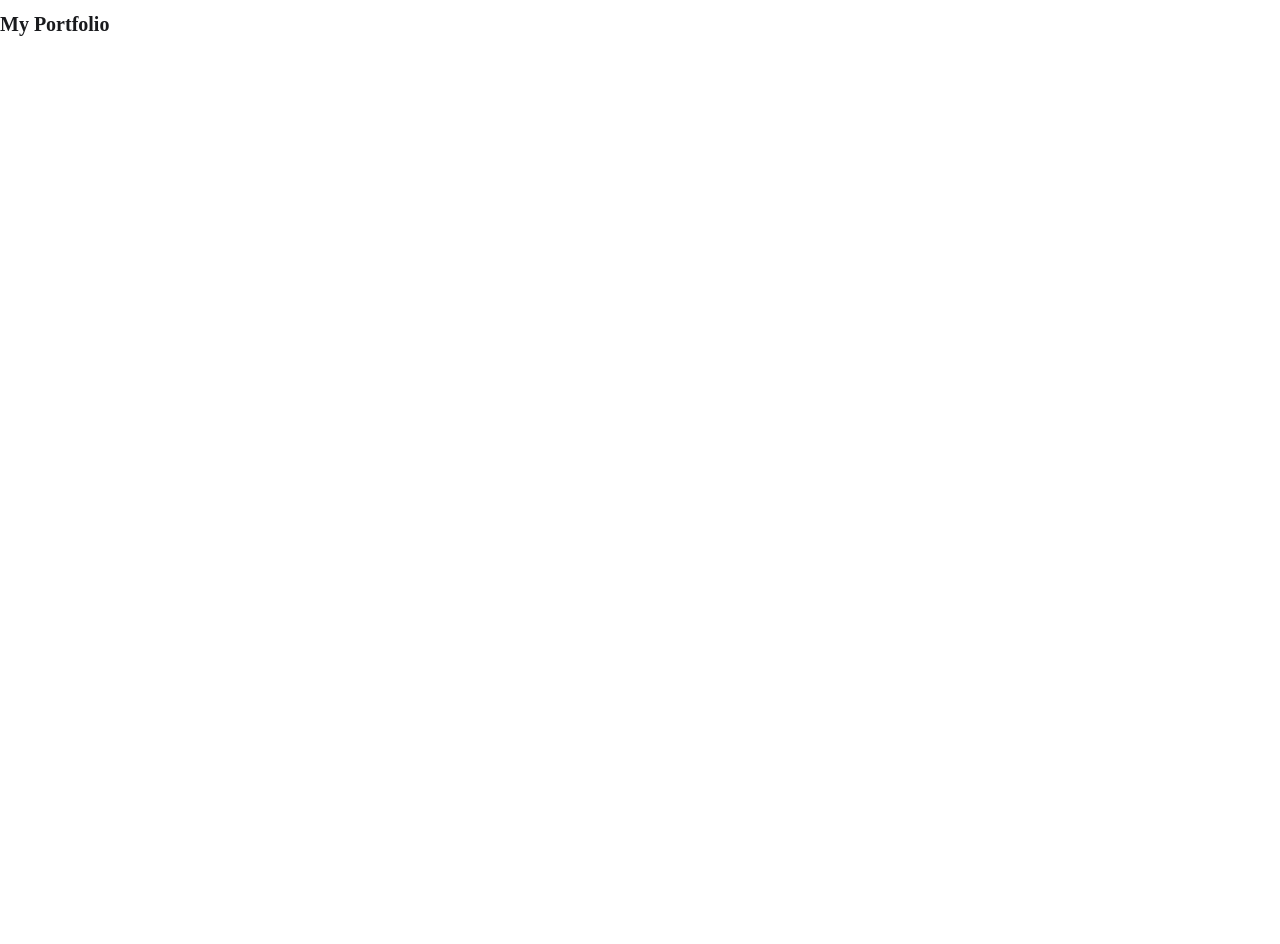
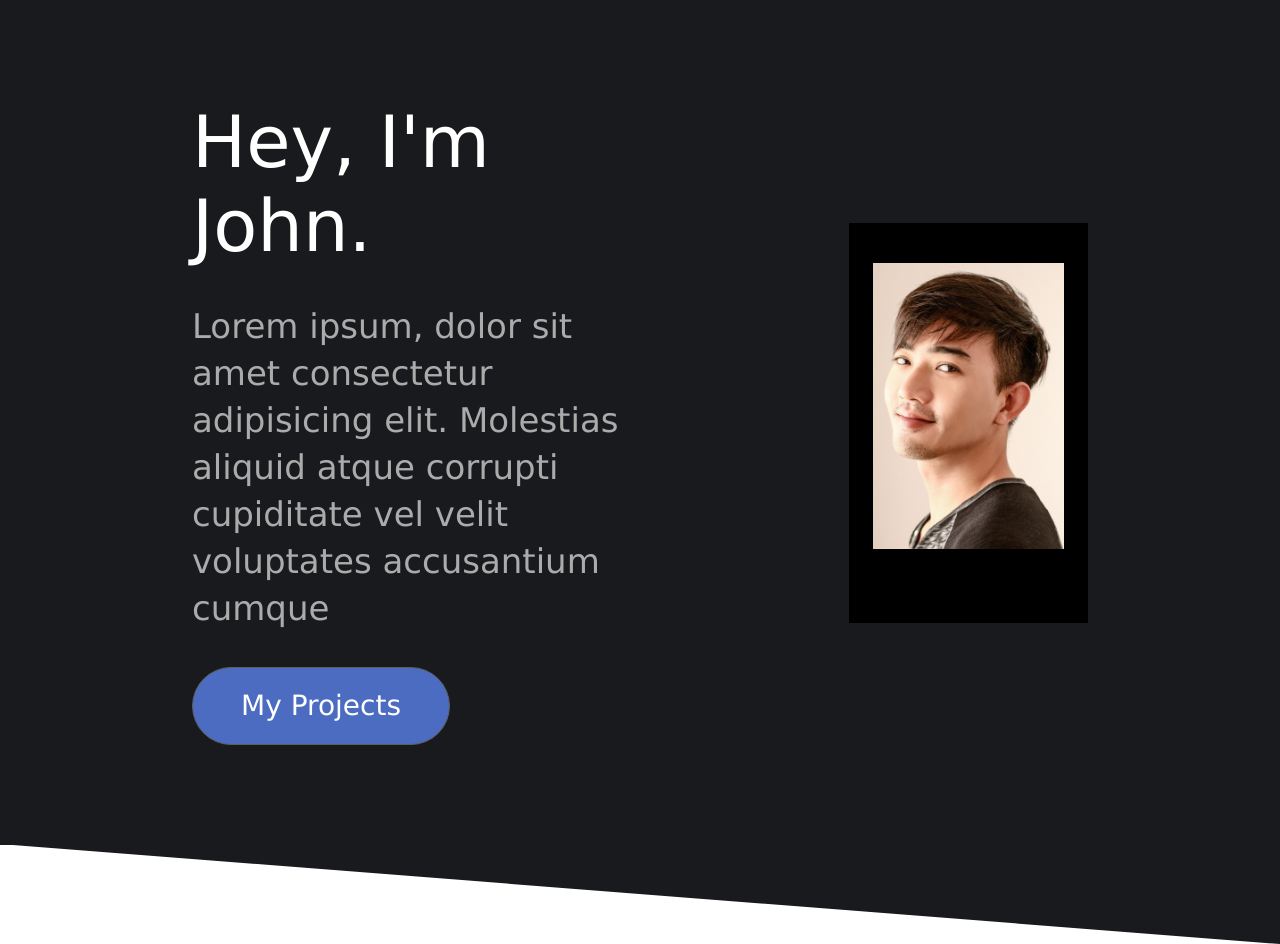
Before and after one commit to danielagenaro98/portfolio, a plain HTML site: page index.html in a window 1280 px wide. Before the commit the page ends 800 px from the top, so only its background shows below. Drawn offline with Linux system fonts and the light colour scheme.

Commit message:
main section

```diff
--- a/index.html
+++ b/index.html
@@ -9,6 +9,15 @@
   <link rel="stylesheet" href="./style.css">
 </head>
 <body>
-  <h1 class="title">My Portfolio</h1>
+  <section id="main-section">
+    <div class="personal-information">
+      <h2 class="title">Hey, I'm John.</h2>
+      <p>Lorem ipsum, dolor sit amet consectetur adipisicing elit. Molestias aliquid atque corrupti cupiditate vel velit voluptates accusantium cumque</p>
+      <button class="primary-btn">My Projects</button>
+    </div>
+    <div class="personal-photo">
+        <img src="/img/John.jpg" alt="John Doe">
+    </div>
+  </section>
 </body>
 </html>
--- a/reset.css
+++ b/reset.css
@@ -16,3 +16,18 @@ ul {
 a {
   text-decoration: none;
 }
+
+h1, h2, h3 {
+  padding: 0;
+  margin: 0;
+}
+
+p {
+  padding: 0;
+  margin: 0;
+}
+
+button {
+  padding: 0;
+  margin: 0;
+}
--- a/style.css
+++ b/style.css
@@ -2,10 +2,94 @@ html {
   --bg-color: #191a1d;
   --white: #FFF;
   --grey: #ABABAB;
-
   font-size: 10px;
+  font-family: Verdana, Geneva, Tahoma, sans-serif;
 }
 
-.title {
-  color: var(--bg-color);
+.dark-btn {
+  border: 1px #4b6cc1 solid;
+  background: #191a1d;
 }
+
+.primary-btn {
+  border: 1px rgb(94, 94, 94) solid;
+  border-radius: 100rem;
+  background: #4b6cc1;
+  color: #fff;
+  font-family: Verdana, Geneva, Tahoma, sans-serif;
+  cursor: pointer;
+}
+
+/* Header Section */
+
+#main-section {
+  background: var(--bg-color);
+  background-size: 70rem;
+  color: var(--white);
+  display: flex;
+  width: 100%;
+  height: 100%;
+  align-items: center;
+  padding: 10rem 15%;
+  position: relative;
+}
+
+ #main-section::after {
+  content: '';
+  position: absolute;
+  background-color: var(--bg-color);
+  height: 10rem;
+  left: 0;
+  right: 0;
+  bottom: -9.9rem;
+  clip-path: polygon(100% 10rem, 0 0, 100% 0);
+}
+
+#main-section .personal-information {
+  flex: 2;
+  padding-right: 20%;
+  text-align: left;
+}
+
+#main-section .personal-information .title {
+  font-size: 7.2rem;
+  font-weight: 400;
+}
+
+#main-section .personal-information p {
+  margin-top: 3.5rem;
+  font-size: 3.4rem;
+  font-weight: 200;
+  color: var(--grey);
+  line-height: 4.7rem;
+}
+
+#main-section .personal-information .primary-btn {
+  display: inline-block;
+  margin-top: 3.5rem;
+  padding: 2.4rem 4.8rem;
+  font-size: 2.8rem;
+  font-weight: 400;
+  line-height: 2.8rem;
+  transition: all ease .3s;
+}
+
+#main-section .personal-information button:hover {
+  border: 1px #4b6cc1 solid;
+  background: #191a1d;
+  transform: scale(1.1);
+}
+
+#main-section .personal-photo {
+  flex: 1;
+  background: #000;
+  height: 40rem;
+  position: relative;
+}
+
+#main-section .personal-photo img {
+  position: absolute;
+	max-width: 80%;
+	top: 10%;
+	left: 10%;
+}
```
Also changed, not shown: img/John.jpg (added).
